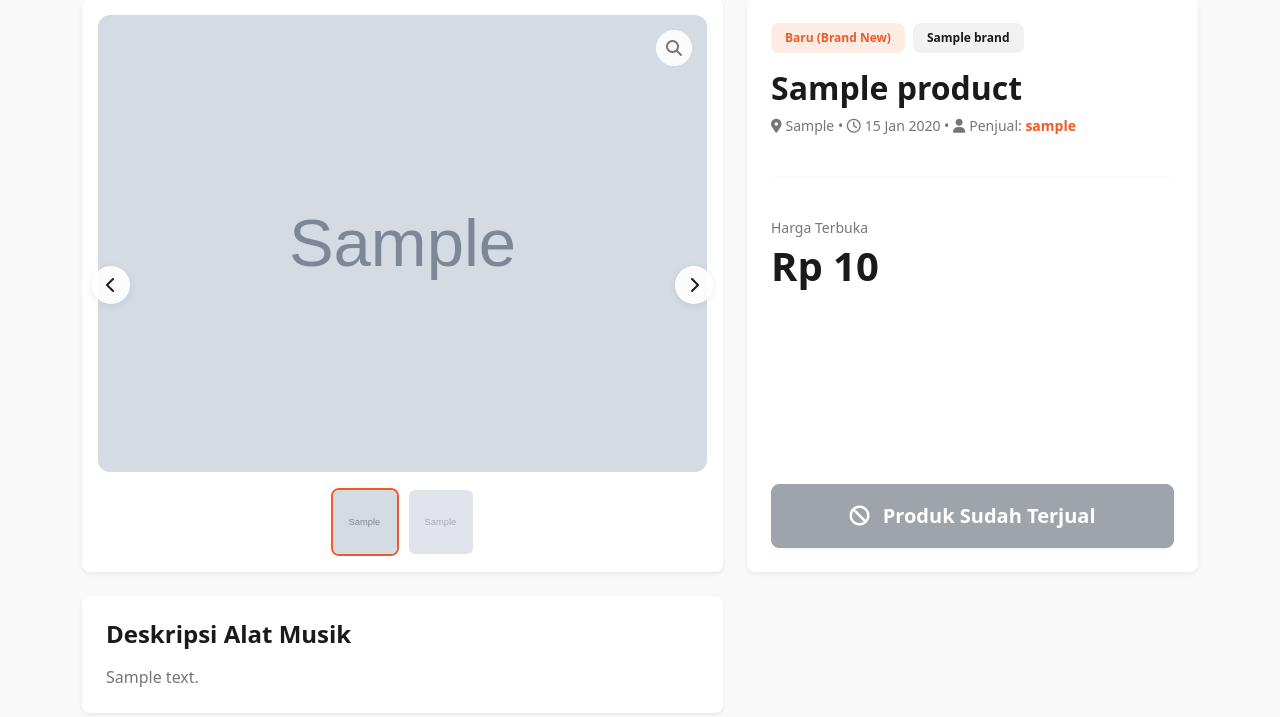
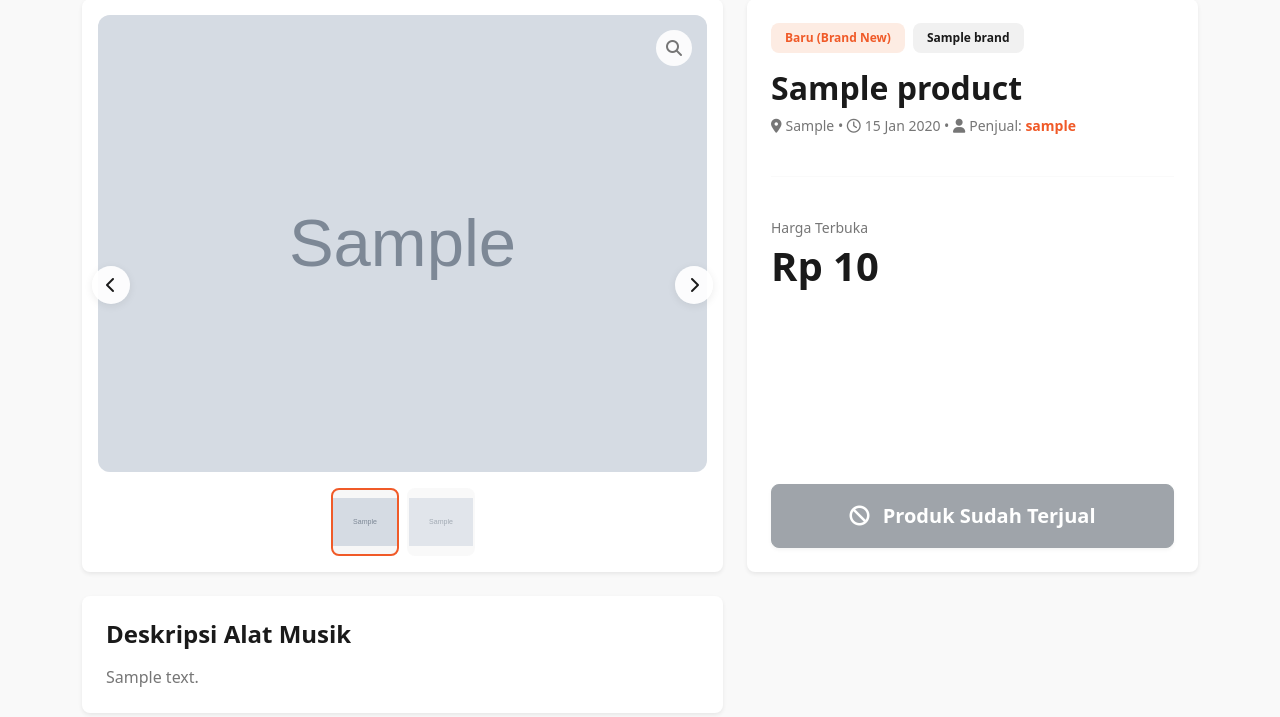
Before and after one commit to abak-sale/music_marketplace, a Django app: page /products/1/ in a window 1280 px wide. Shown: the part 226-943 px from the top of the page. Run offline with Django 5.2, Linux system fonts and the light colour scheme; tables that the repository leaves empty hold one stand-in row (values such as "Sample post"); grey boxes marked "Sample" are stand-in pictures.

Commit message:
edit css

```diff
--- a/templates/home.html
+++ b/templates/home.html
@@ -39,7 +39,8 @@
     .img-container img {
         position: absolute; top: 0; left: 0;
         width: 100%; height: 100%;
-        object-fit: cover;
+        object-fit: contain; /* Diubah dari cover ke contain agar gambar utuh */
+        background-color: #f7f7f7;
     }
 
     .reverb-price-tag {
--- a/templates/products/product_detail.html
+++ b/templates/products/product_detail.html
@@ -27,6 +27,7 @@
         height: auto;
         max-height: 500px;
         object-fit: contain;
+        background-color: #f7f7f7;
     }
     .zoom-icon {
         position: absolute;
@@ -41,7 +42,8 @@
     }
     .thumbnail-img {
         width: 68px; height: 68px;
-        object-fit: cover;
+        object-fit: contain; /* Diubah dari cover ke contain agar thumbnail tidak terpotong */
+        background-color: #f7f7f7; /* Menambahkan background agar sisa ruang kosong terlihat rapi */
         cursor: pointer;
         border-radius: 8px;
         border: 2px solid transparent;
```
